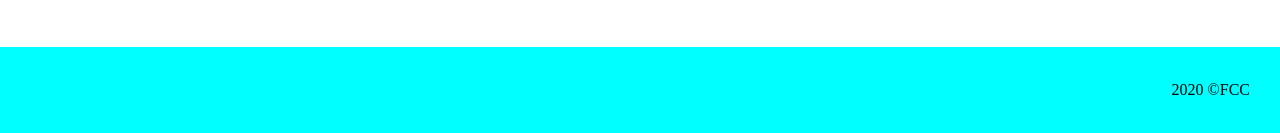
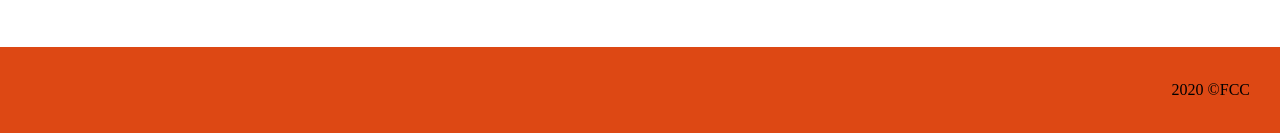
Before and after one commit to hadinhtu97/PersonalPortfolioWebpage, a plain HTML site: page exam.html in a window 1280 px wide. Shown: the part 2175-2308 px from the top of the page. Drawn offline with Linux system fonts and the light colour scheme.

Commit message:
change footer color

```diff
--- a/style.css
+++ b/style.css
@@ -113,7 +113,7 @@ hr {
 }
 
 #footer {
-    background-color: cyan;
+    background-color: #dd4814;
     text-align: right;
     padding-right: 30px;
 }
```
